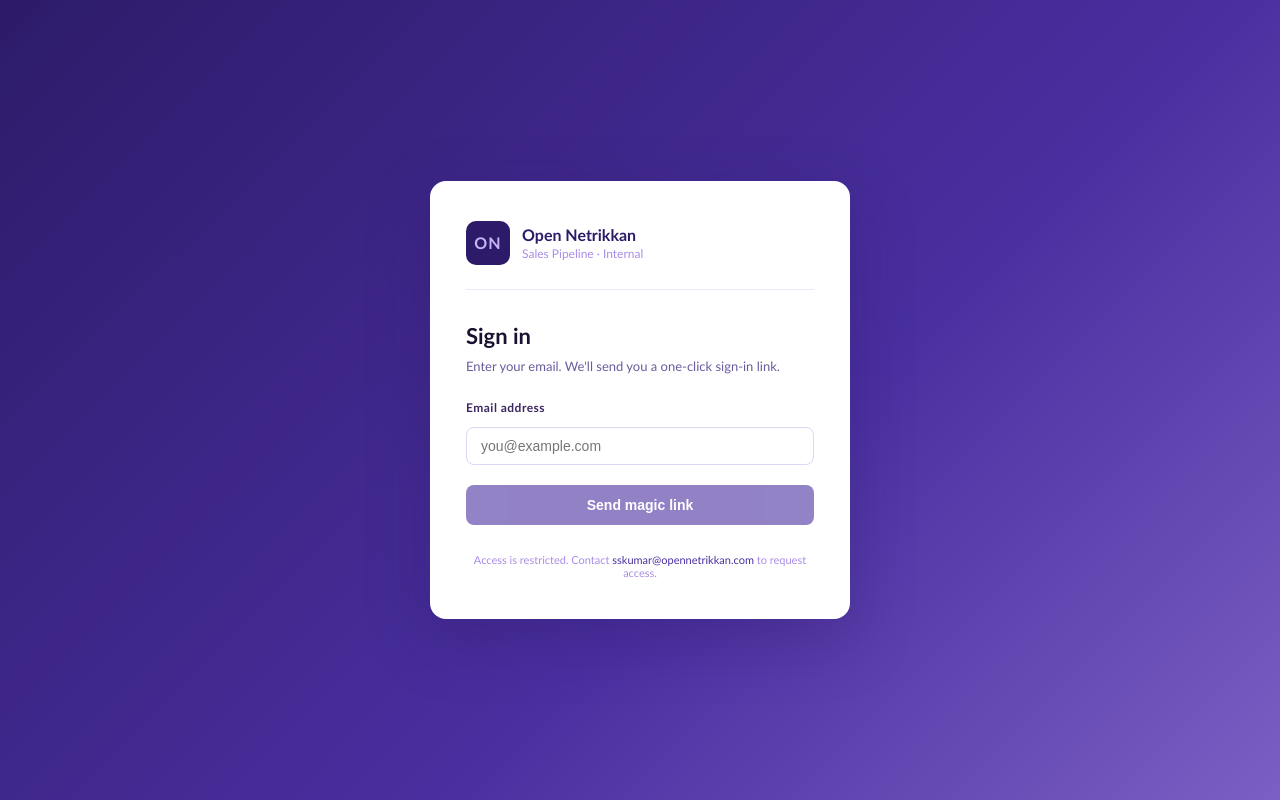
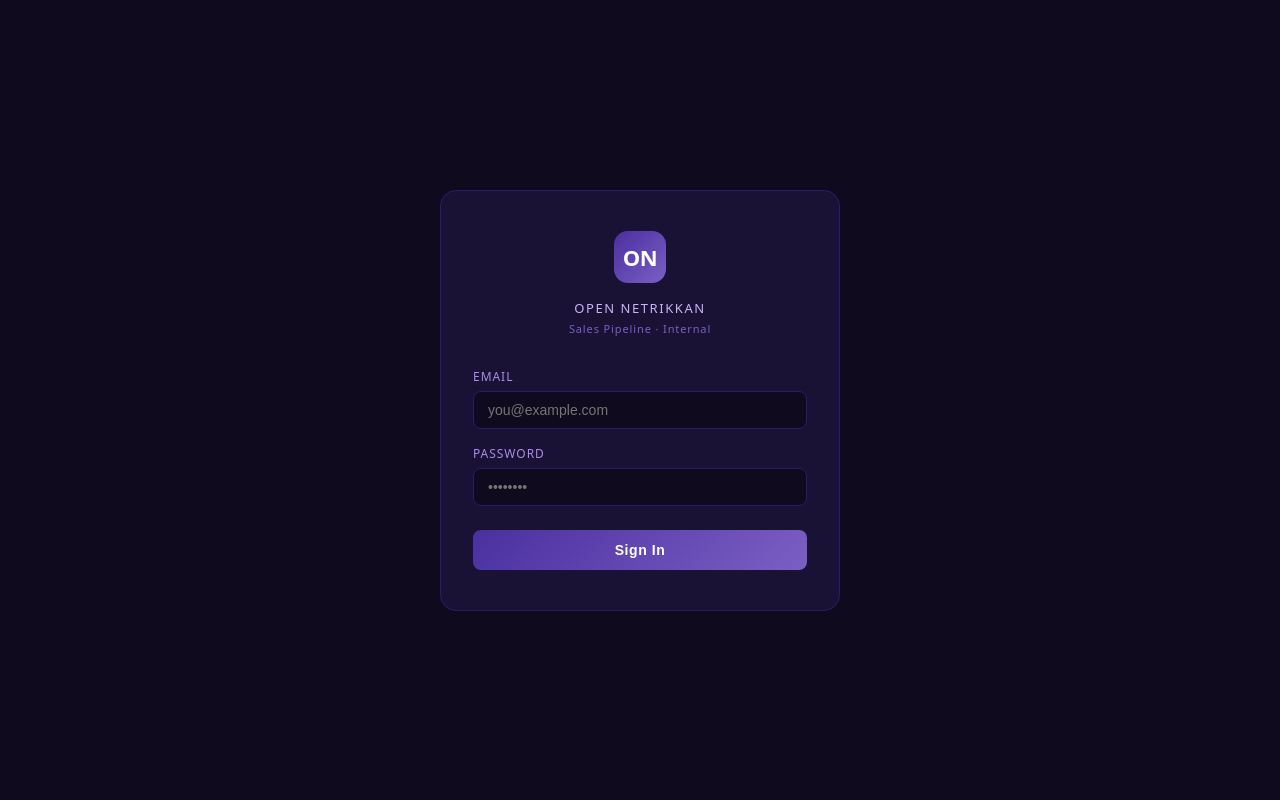
Before and after one commit to AviGitss/ONPipe, a Next.js app: page /login in a window 1280 px wide. Built offline with nearby package versions, Linux system fonts and the light colour scheme.

Commit message:
Refactor login to use password authentication

```diff
--- a/app/login/page.tsx
+++ b/app/login/page.tsx
@@ -3,188 +3,54 @@
 import { getSupabaseBrowser } from "@/lib/supabase-browser";
 
 export default function LoginPage() {
-  const [email, setEmail]     = useState("");
-  const [sent, setSent]       = useState(false);
-  const [error, setError]     = useState("");
+  const [email, setEmail] = useState("");
+  const [password, setPassword] = useState("");
+  const [error, setError] = useState("");
   const [loading, setLoading] = useState(false);
 
   async function handleSubmit(e: React.FormEvent) {
     e.preventDefault();
     setError("");
     setLoading(true);
-
     const supabase = getSupabaseBrowser();
-
-    // Check allowlist first
-    const { data: allowed } = await supabase
-      .from("allowed_users")
-      .select("email")
-      .eq("email", email.toLowerCase().trim())
-      .maybeSingle();
-
-    if (!allowed) {
-      setError("This email is not authorised. Contact Sriram to request access.");
-      setLoading(false);
-      return;
-    }
-
-    const { error: authError } = await supabase.auth.signInWithOtp({
+    const { error: authError } = await supabase.auth.signInWithPassword({
       email: email.toLowerCase().trim(),
-      options: {
-        emailRedirectTo: `${window.location.origin}/auth/callback`,
-      },
+      password,
     });
-
     if (authError) {
-      setError(authError.message);
+      setError("Invalid email or password.");
     } else {
-      setSent(true);
+      window.location.href = "/";
     }
     setLoading(false);
   }
 
   return (
-    <div style={styles.page}>
-      <div style={styles.card}>
-        {/* Logo / brand */}
-        <div style={styles.brand}>
-          <div style={styles.brandNum}>ON</div>
+    <div style={{ minHeight: "100vh", display: "flex", alignItems: "center", justifyContent: "center", background: "#0F0A1E", fontFamily: "'DM Sans', system-ui, sans-serif" }}>
+      <div style={{ width: "100%", maxWidth: 400, padding: "40px 32px", background: "#1A1235", borderRadius: 16, border: "1px solid #2D1B69" }}>
+        <div style={{ textAlign: "center", marginBottom: 32 }}>
+          <div style={{ display: "inline-flex", alignItems: "center", justifyContent: "center", width: 52, height: 52, borderRadius: 14, background: "linear-gradient(135deg, #4A2FA0 0%, #7B5FC4 100%)", marginBottom: 16, fontSize: 22, fontWeight: 700, color: "#fff", letterSpacing: "-0.02em" }}>ON</div>
+          <div style={{ color: "#C8B5F5", fontSize: 13, letterSpacing: "0.12em", textTransform: "uppercase" }}>Open Netrikkan</div>
+          <div style={{ color: "#7B5FC4", fontSize: 11, letterSpacing: "0.08em", marginTop: 4 }}>Sales Pipeline · Internal</div>
+        </div>
+        <form onSubmit={handleSubmit} style={{ display: "flex", flexDirection: "column", gap: 16 }}>
           <div>
-            <div style={styles.brandTitle}>Open Netrikkan</div>
-            <div style={styles.brandSub}>Sales Pipeline · Internal</div>
+            <label style={{ display: "block", color: "#A98CE8", fontSize: 12, letterSpacing: "0.08em", marginBottom: 6 }}>EMAIL</label>
+            <input type="email" value={email} onChange={(e) => setEmail(e.target.value)} required placeholder="you@example.com"
+              style={{ width: "100%", padding: "10px 14px", background: "#0F0A1E", border: "1px solid #2D1B69", borderRadius: 8, color: "#F0EAFF", fontSize: 14, outline: "none", boxSizing: "border-box" }} />
           </div>
-        </div>
-
-        {sent ? (
-          <div style={styles.success}>
-            <div style={styles.successIcon}>✉️</div>
-            <h2 style={styles.successTitle}>Check your inbox</h2>
-            <p style={styles.successText}>
-              We sent a magic link to <strong>{email}</strong>.<br />
-              Click it to sign in — no password needed.
-            </p>
+          <div>
+            <label style={{ display: "block", color: "#A98CE8", fontSize: 12, letterSpacing: "0.08em", marginBottom: 6 }}>PASSWORD</label>
+            <input type="password" value={password} onChange={(e) => setPassword(e.target.value)} required placeholder="••••••••"
+              style={{ width: "100%", padding: "10px 14px", background: "#0F0A1E", border: "1px solid #2D1B69", borderRadius: 8, color: "#F0EAFF", fontSize: 14, outline: "none", boxSizing: "border-box" }} />
           </div>
-        ) : (
-          <>
-            <h1 style={styles.heading}>Sign in</h1>
-            <p style={styles.subheading}>
-              Enter your email. We'll send you a one-click sign-in link.
-            </p>
-
-            <form onSubmit={handleSubmit} style={styles.form}>
-              <label style={styles.label} htmlFor="email">Email address</label>
-              <input
-                id="email"
-                type="email"
-                required
-                value={email}
-                onChange={e => setEmail(e.target.value)}
-                placeholder="you@example.com"
-                style={styles.input}
-                autoComplete="email"
-              />
-
-              {error && <p style={styles.error}>{error}</p>}
-
-              <button
-                type="submit"
-                disabled={loading || !email}
-                style={{
-                  ...styles.btn,
-                  opacity: loading || !email ? 0.6 : 1,
-                  cursor: loading || !email ? "not-allowed" : "pointer",
-                }}
-              >
-                {loading ? "Checking…" : "Send magic link"}
-              </button>
-            </form>
-          </>
-        )}
-
-        <p style={styles.footer}>
-          Access is restricted. Contact{" "}
-          <a href="mailto:sskumar@opennetrikkan.com" style={styles.link}>
-            sskumar@opennetrikkan.com
-          </a>{" "}
-          to request access.
-        </p>
+          {error && <div style={{ color: "#F87171", fontSize: 13, textAlign: "center" }}>{error}</div>}
+          <button type="submit" disabled={loading}
+            style={{ marginTop: 8, padding: "12px", background: loading ? "#2D1B69" : "linear-gradient(135deg, #4A2FA0 0%, #7B5FC4 100%)", border: "none", borderRadius: 8, color: "#fff", fontSize: 14, fontWeight: 600, letterSpacing: "0.04em", cursor: loading ? "not-allowed" : "pointer" }}>
+            {loading ? "Signing in…" : "Sign In"}
+          </button>
+        </form>
       </div>
     </div>
   );
 }
-
-const styles: Record<string, React.CSSProperties> = {
-  page: {
-    minHeight: "100vh",
-    background: "linear-gradient(135deg, #2D1B69 0%, #4A2FA0 60%, #7B5FC4 100%)",
-    display: "flex",
-    alignItems: "center",
-    justifyContent: "center",
-    padding: "24px 16px",
-  },
-  card: {
-    background: "#FFFFFF",
-    borderRadius: 16,
-    padding: "40px 36px",
-    width: "100%",
-    maxWidth: 420,
-    boxShadow: "0 20px 60px rgba(45,27,105,0.35)",
-  },
-  brand: {
-    display: "flex",
-    alignItems: "center",
-    gap: 12,
-    marginBottom: 32,
-    paddingBottom: 24,
-    borderBottom: "1px solid #EDE8FF",
-  },
-  brandNum: {
-    width: 44, height: 44,
-    background: "#2D1B69",
-    borderRadius: 10,
-    display: "flex", alignItems: "center", justifyContent: "center",
-    color: "#C8B5F5",
-    fontWeight: 800, fontSize: 16,
-    letterSpacing: 1,
-  },
-  brandTitle: { fontWeight: 700, fontSize: 16, color: "#2D1B69" },
-  brandSub:   { fontSize: 12, color: "#A98CE8", marginTop: 2 },
-  heading:    { fontSize: 22, fontWeight: 700, color: "#1A1030", marginBottom: 8 },
-  subheading: { fontSize: 13, color: "#6B5B9E", marginBottom: 24, lineHeight: 1.5 },
-  form:       { display: "flex", flexDirection: "column", gap: 12 },
-  label:      { fontSize: 12, fontWeight: 600, color: "#3A2860", letterSpacing: "0.04em" },
-  input: {
-    padding: "10px 14px",
-    border: "1.5px solid #DDD6F5",
-    borderRadius: 8,
-    fontSize: 14,
-    color: "#1A1030",
-    outline: "none",
-    transition: "border-color 0.15s",
-  },
-  btn: {
-    marginTop: 8,
-    padding: "12px 0",
-    background: "#4A2FA0",
-    color: "#FFFFFF",
-    border: "none",
-    borderRadius: 8,
-    fontSize: 14,
-    fontWeight: 600,
-    transition: "background 0.15s",
-  },
-  error: {
-    background: "#FEE8E8",
-    color: "#A32D2D",
-    borderRadius: 6,
-    padding: "8px 12px",
-    fontSize: 12,
-    margin: 0,
-  },
-  success:      { textAlign: "center", padding: "12px 0" },
-  successIcon:  { fontSize: 48, marginBottom: 12 },
-  successTitle: { fontSize: 20, fontWeight: 700, color: "#1A1030", marginBottom: 8 },
-  successText:  { fontSize: 13, color: "#6B5B9E", lineHeight: 1.6 },
-  footer: { marginTop: 28, fontSize: 11, color: "#A98CE8", textAlign: "center" },
-  link:   { color: "#4A2FA0", textDecoration: "none", fontWeight: 500 },
-};
```
